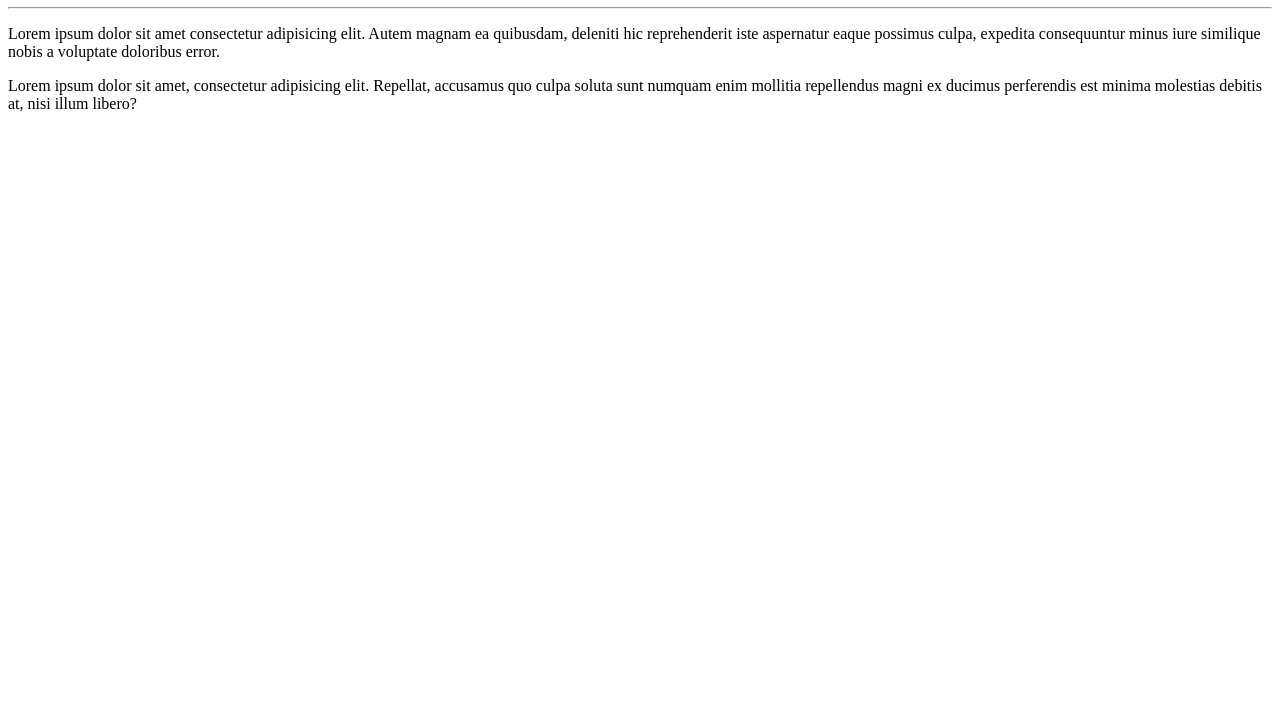
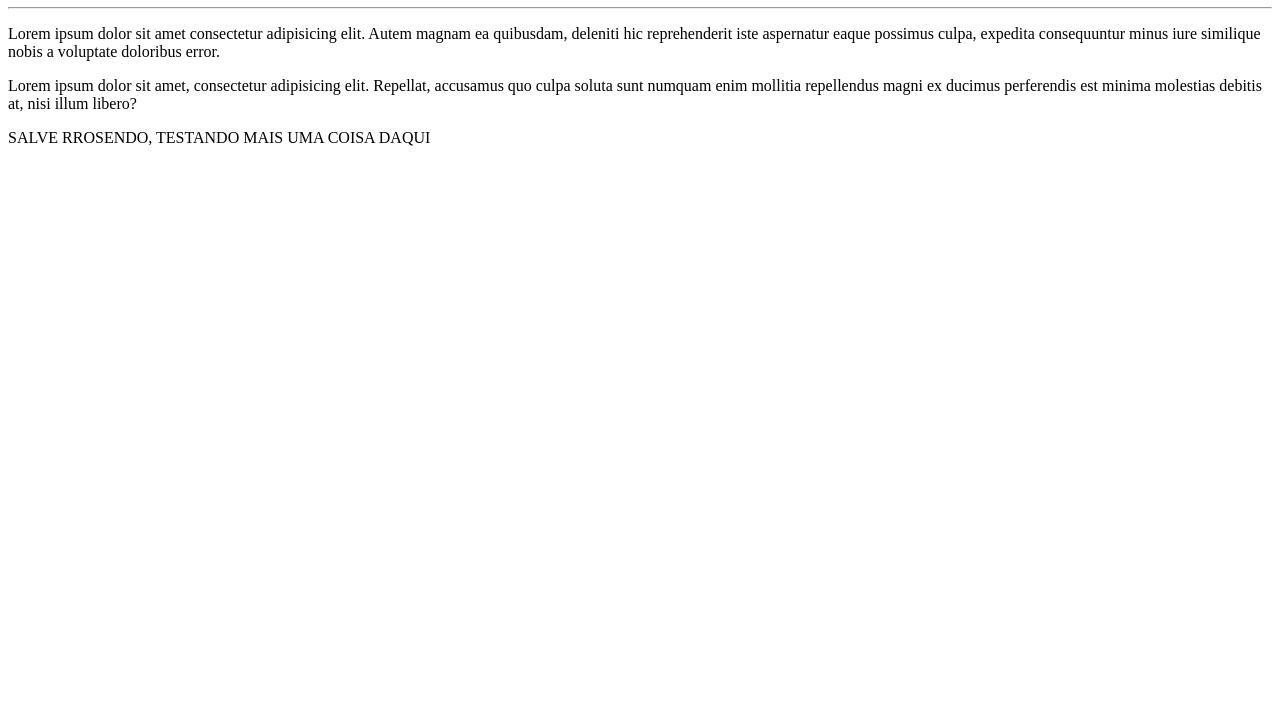
Before and after one commit to EwertonRosendo/OLA-MUNDO-GIT, a plain HTML site: page Site-Exemplo/index.html in a window 1280 px wide. Shown: the part 73-800 px from the top of the page. Drawn offline with Linux system fonts and the light colour scheme.

Commit message:
+1 teste

```diff
--- a/Site-Exemplo/index.html
+++ b/Site-Exemplo/index.html
@@ -11,5 +11,6 @@
     <hr>
     <p>Lorem ipsum dolor sit amet consectetur adipisicing elit. Autem magnam ea quibusdam, deleniti hic reprehenderit iste aspernatur eaque possimus culpa, expedita consequuntur minus iure similique nobis a voluptate doloribus error.</p>
     <p>Lorem ipsum dolor sit amet, consectetur adipisicing elit. Repellat, accusamus quo culpa soluta sunt numquam enim mollitia repellendus magni ex ducimus perferendis est minima molestias debitis at, nisi illum libero?</p>
+    <p>SALVE RROSENDO, TESTANDO MAIS UMA COISA DAQUI</p>
 </body>
 </html>
```
